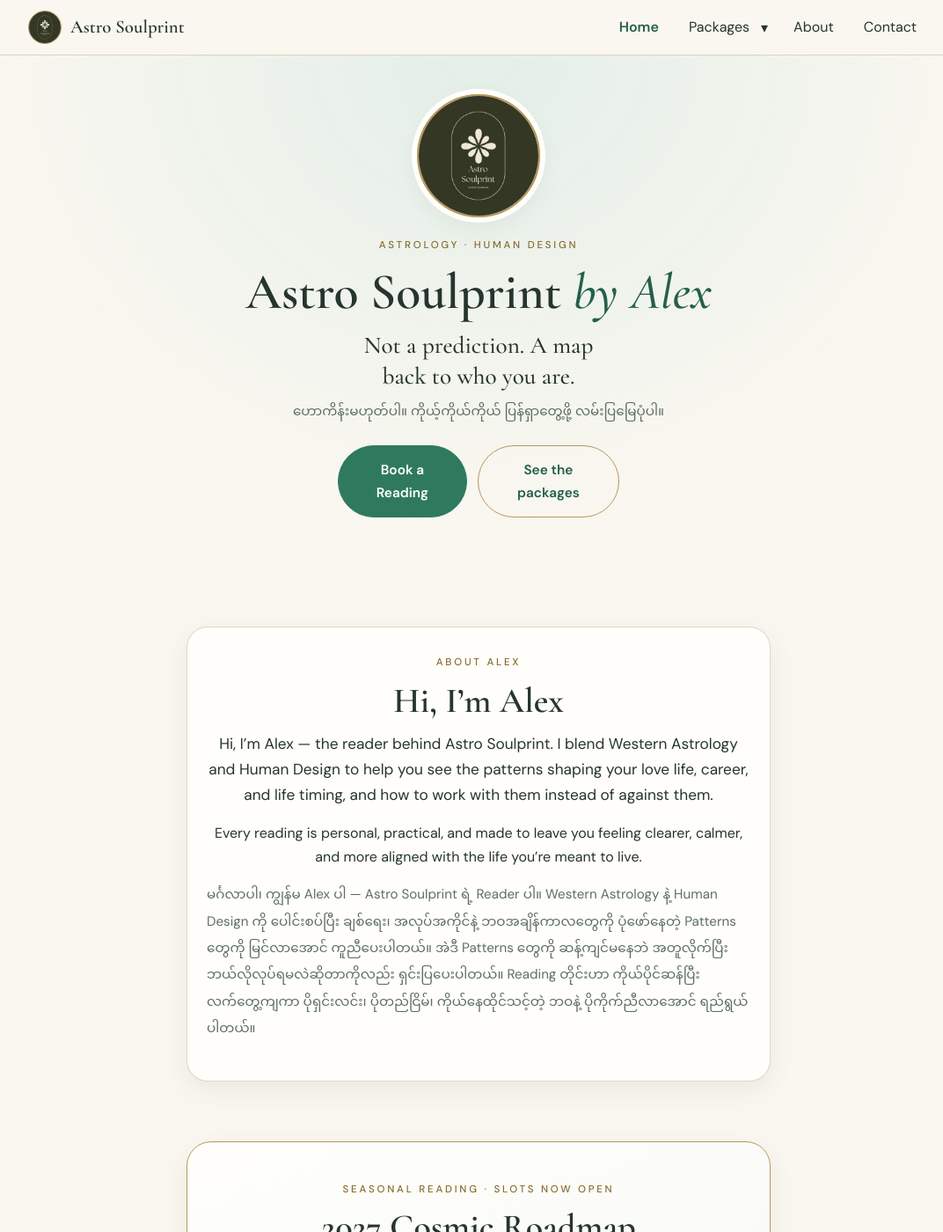
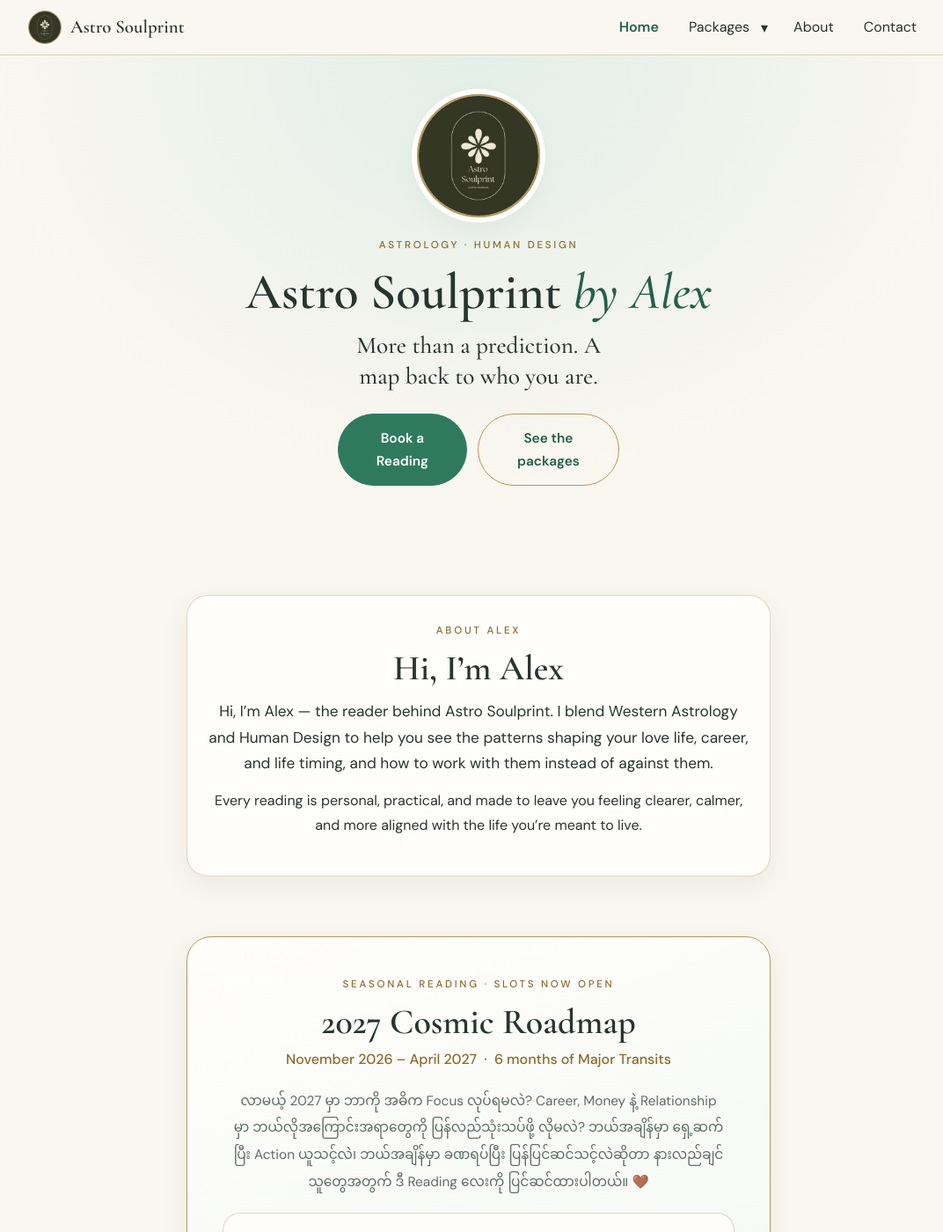
Before and after one commit to alexaaung1999-cpu/astro-soulprint, a Jekyll site: the page built from index.html, in a window 1280 px wide and 1400 px high. Shown: the whole window at 88% size, without its empty margins (96-1168 px from the left). Built offline with Jekyll 4.4.1, drawn with Linux system fonts in a browser that asks for light colours; some of the changed text lies outside the part shown.

Commit message:
Copy edits: tagline, remove Burmese intro/tagline, update booking steps, new testimonials
Co-Authored-By: Claude Sonnet 5.5 <noreply@anthropic.com>
Claude-Session: https://claude.ai/code/session_01UDm5zip9Tsz7wyRjUKoTg7

```diff
--- a/_includes/footer.html
+++ b/_includes/footer.html
@@ -1,7 +1,7 @@
 <footer class="footer">
     <div class="wrap">
       <p class="brand">Astro Soulprint <span>by Alex</span></p>
-      <p>Not a prediction. A map back to who you are.</p>
+      <p>More than a prediction. A map back to who you are.</p>
       <div class="actions">
         <a class="btn" href="https://m.me/astrosoulprintbyalex" target="_blank" rel="noopener">Message on Messenger</a>
         <a class="btn btn-ghost" href="https://www.facebook.com/profile.php?id=61561494154512" target="_blank" rel="noopener">Facebook Page</a>
--- a/index.html
+++ b/index.html
@@ -1,7 +1,7 @@
 ---
 layout: default
 title: "Astro Soulprint by Alex"
-description: "Western Astrology and Human Design readings for love, career, healing and timing. Not a prediction. A map back to who you are."
+description: "Western Astrology and Human Design readings for love, career, healing and timing. More than a prediction. A map back to who you are."
 active: home
 ---
     <section class="hero">
@@ -9,8 +9,7 @@ active: home
         <img class="hero-logo" src="images/logo.jpg" alt="Astro Soulprint logo" width="140" height="140">
         <p class="label">Astrology &middot; Human Design</p>
         <h1>Astro Soulprint <span>by Alex</span></h1>
-        <p class="tagline">Not a prediction. A map back to who you are.</p>
-        <p class="tagline-my" lang="my">ဟောကိန်းမဟုတ်ပါ။ ကိုယ့်ကိုယ်ကိုယ် ပြန်ရှာတွေ့ဖို့ လမ်းပြမြေပုံပါ။</p>
+        <p class="tagline">More than a prediction. A map back to who you are.</p>
         <div class="actions">
           <a class="btn" href="https://m.me/astrosoulprintbyalex" target="_blank" rel="noopener">Book a Reading</a>
           <a class="btn btn-ghost" href="#packages">See the packages</a>
@@ -25,7 +24,6 @@ active: home
           <h2>Hi, I’m Alex</h2>
           <p class="lead">Hi, I’m Alex — the reader behind Astro Soulprint. I blend Western Astrology and Human Design to help you see the patterns shaping your love life, career, and life timing, and how to work with them instead of against them.</p>
           <p>Every reading is personal, practical, and made to leave you feeling clearer, calmer, and more aligned with the life you’re meant to live.</p>
-          <p class="my" lang="my">မင်္ဂလာပါ၊ ကျွန်မ Alex ပါ — Astro Soulprint ရဲ့ Reader ပါ။ Western Astrology နဲ့ Human Design ကို ပေါင်းစပ်ပြီး ချစ်ရေး၊ အလုပ်အကိုင်နဲ့ ဘဝအချိန်ကာလတွေကို ပုံဖော်နေတဲ့ Patterns တွေကို မြင်လာအောင် ကူညီပေးပါတယ်။ အဲဒီ Patterns တွေကို ဆန့်ကျင်မနေဘဲ အတူလိုက်ပြီး ဘယ်လိုလုပ်ရမလဲဆိုတာကိုလည်း ရှင်းပြပေးပါတယ်။ Reading တိုင်းဟာ ကိုယ်ပိုင်ဆန်ပြီး လက်တွေ့ကျကာ ပိုရှင်းလင်း၊ ပိုတည်ငြိမ်၊ ကိုယ်နေထိုင်သင့်တဲ့ ဘဝနဲ့ ပိုကိုက်ညီလာအောင် ရည်ရွယ်ပါတယ်။</p>
         </div>
       </div>
     </section>
@@ -155,13 +153,17 @@ active: home
           <a class="btn btn-ghost" href="https://www.facebook.com/profile.php?id=61561494154512" target="_blank" rel="noopener">Facebook Page</a>
         </div>
         <div class="steps">
-          <div class="step"><span class="num">1</span><div><h4>Choose a reading</h4><p lang="my">ကိုယ့်လိုအပ်ချက်နဲ့ အကိုက်ညီဆုံး Reading ကို ရွေးပါ။</p></div></div>
-          <div class="step"><span class="num">2</span><div><h4>Send your details</h4><p lang="my">Messenger ကနေ မွေးသက္ကရာဇ်၊ မွေးချိန် (အတိအကျ) နဲ့ မွေးရပ်ဒေသကို ပို့ပေးပါ။</p></div></div>
-          <div class="step"><span class="num">3</span><div><h4>Receive your reading</h4><p lang="my">Alex က ကိုယ့်အတွက် ကိုယ်ပိုင် Reading ကို ပြင်ဆင်ပြီး ပို့ပေးပါမယ်။</p></div></div>
+          <div class="step"><span class="num">1</span><div><h4>Choose a reading</h4><p lang="my">ကိုယ့်အနေနဲ့ ဘယ် Package နဲ့ ကိုက်ညီမလဲ မသိရင် စာလေးပို့ပြီး တိုင်ပင်နိုင်ပါတယ်</p></div></div>
+          <div class="step"><span class="num">2</span><div><h4>Send payment screenshot &amp; confirm</h4><p lang="my">Payment ပေးပြီးတိုင်း Screenshot လေး ပို့ပြီး confirm လုပ်ပေးပါရှင်</p></div></div>
+          <div class="step"><span class="num">3</span><div><h4>Receive the reading</h4></div></div>
         </div>
-        <figure class="shot">
-          <img src="images/testimonials/testimonial-1.png" alt="A kind word from a client" loading="lazy">
-          <figcaption lang="my">Reading ယူပြီးသူတွေရဲ့ စကားလေးတွေပါ 🤎</figcaption>
-        </figure>
+        <div class="testimonials">
+          <figure class="shot"><img src="images/testimonials/testimonial-1.jpg" alt="Kind words from a client, message 1" loading="lazy"></figure>
+          <figure class="shot"><img src="images/testimonials/testimonial-2.jpg" alt="Kind words from a client, message 2" loading="lazy"></figure>
+          <figure class="shot"><img src="images/testimonials/testimonial-3.jpg" alt="Kind words from a client, message 3" loading="lazy"></figure>
+          <figure class="shot"><img src="images/testimonials/testimonial-4.jpg" alt="Kind words from a client, message 4" loading="lazy"></figure>
+          <figure class="shot"><img src="images/testimonials/testimonial-5.jpg" alt="Kind words from a client, message 5" loading="lazy"></figure>
+        </div>
+        <p class="sub center" lang="my" style="margin-top:14px">Reading ယူပြီးသူတွေရဲ့ စကားလေးတွေပါ 🤎</p>
       </div>
     </section>
--- a/style.css
+++ b/style.css
@@ -264,7 +264,8 @@ a.card:hover, a.card:focus-visible { transform: translateY(-3px); box-shadow: 0
 .step .num { flex: none; width: 34px; height: 34px; border-radius: 50%; background: var(--emerald-soft); color: var(--emerald-deep); font-family: var(--serif); font-weight: 600; font-size: 1.2rem; display: grid; place-items: center; }
 .step h4 { font-size: 1.15rem; margin: 0 0 2px; }
 .step p { margin: 0; color: var(--muted); font-size: 0.9rem; }
-.shot { margin: 26px auto 0; max-width: 420px; }
+.testimonials { display: grid; gap: 14px; margin-top: 26px; }
+.shot { margin: 0 auto; max-width: 420px; width: 100%; }
 .shot img { border-radius: 20px; border: 1px solid var(--gold-line); box-shadow: var(--shadow); background: var(--white); }
 .shot figcaption { color: var(--muted); font-size: 0.85rem; margin-top: 8px; }
 .thanks { font-family: var(--serif); font-size: 1.6rem; line-height: 1.35; max-width: 520px; margin: 0 auto 12px; }
```
Also changed, not shown: README.md, images/testimonials/testimonial-1.jpg (added), images/testimonials/testimonial-1.png (deleted), images/testimonials/testimonial-2.jpg (added), images/testimonials/testimonial-3.jpg (added), images/testimonials/testimonial-4.jpg (added), images/testimonials/testimonial-5.jpg (added).
